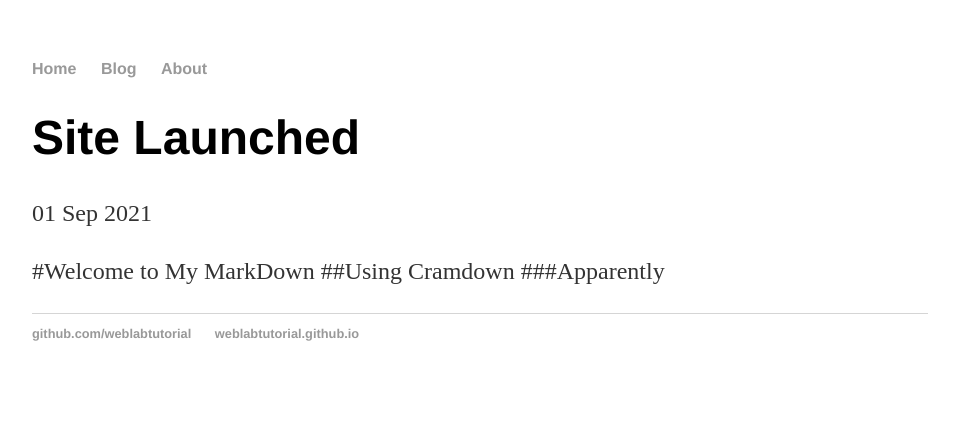
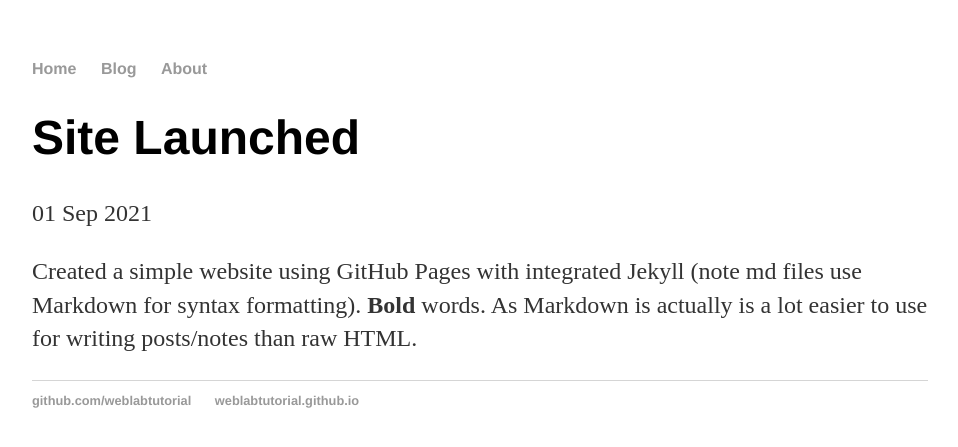
Before and after one commit to AlbaraaOthman/AlbaraaOthman.github.io, a Jekyll site: the page built from _posts/2021-09-01-site-launched.md, in a window 1280 px wide. Shown: the top 447 px of the page, without its empty margins (160-1118 px from the left). Built offline with Jekyll 4.4.1, drawn with Linux system fonts in a browser that asks for light colours.

Commit message:
Update 2021-09-01-site-launched.md

```diff
--- a/_posts/2021-09-01-site-launched.md
+++ b/_posts/2021-09-01-site-launched.md
@@ -3,7 +3,6 @@
 title: "Site Launched "
 date: 2021-09-01
 ---
-
-#Welcome to My MarkDown
-##Using Cramdown
-###Apparently
+Created a simple website using GitHub Pages with integrated Jekyll (note md files use Markdown for syntax
+formatting). **Bold** words. As Markdown is actually is a lot easier to use for writing posts/notes than raw
+HTML.
```
